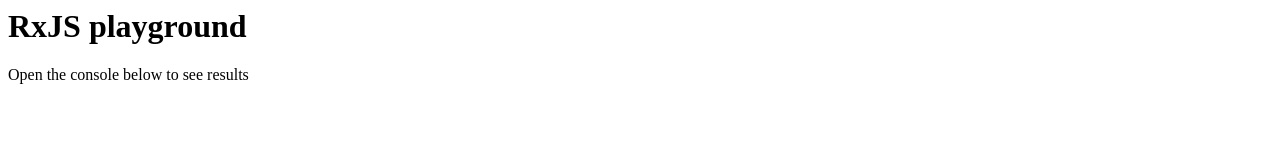
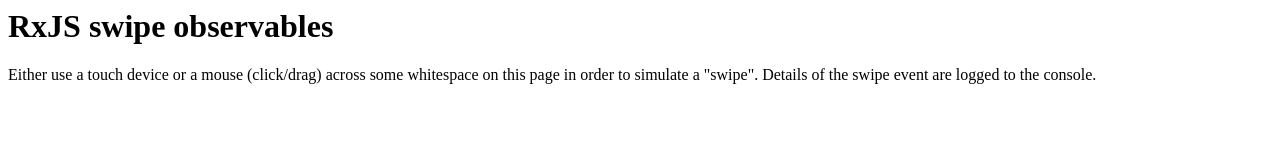
Before and after one commit to craigfowler/rxjs-swipe-actions, a website: page index.html in a window 1280 px wide. Drawn offline with Linux system fonts and the light colour scheme.

Commit message:
Explanation

```diff
--- a/index.html
+++ b/index.html
@@ -1,3 +1,3 @@
-<h1>RxJS playground</h1>
+<h1>RxJS swipe observables</h1>
 
-<p>Open the console below to see results</p>
+<p>Either use a touch device or a mouse (click/drag) across some whitespace on this page in order to simulate a "swipe".  Details of the swipe event are logged to the console.</p>
```
